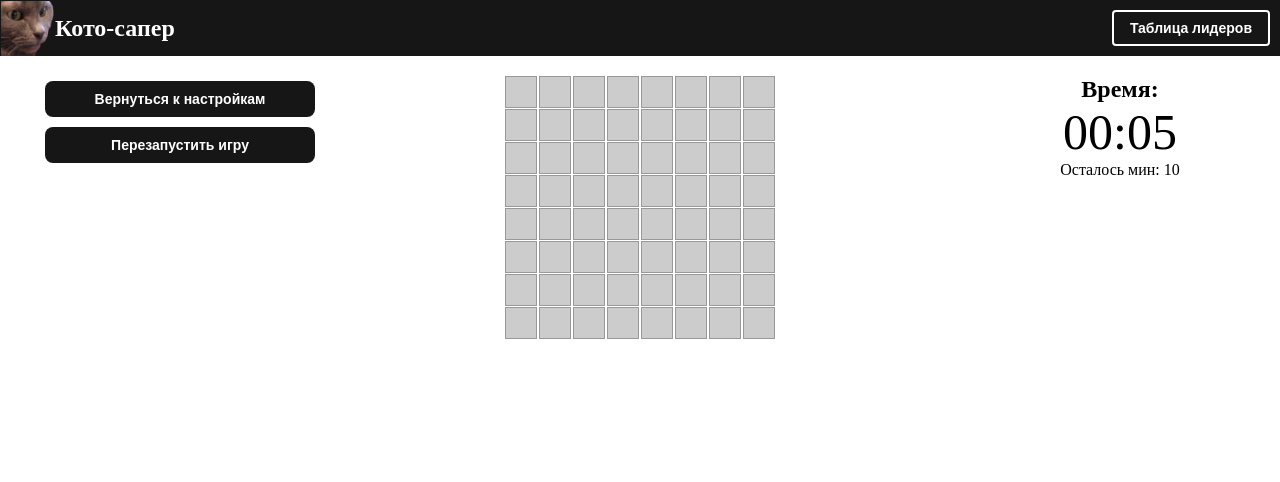
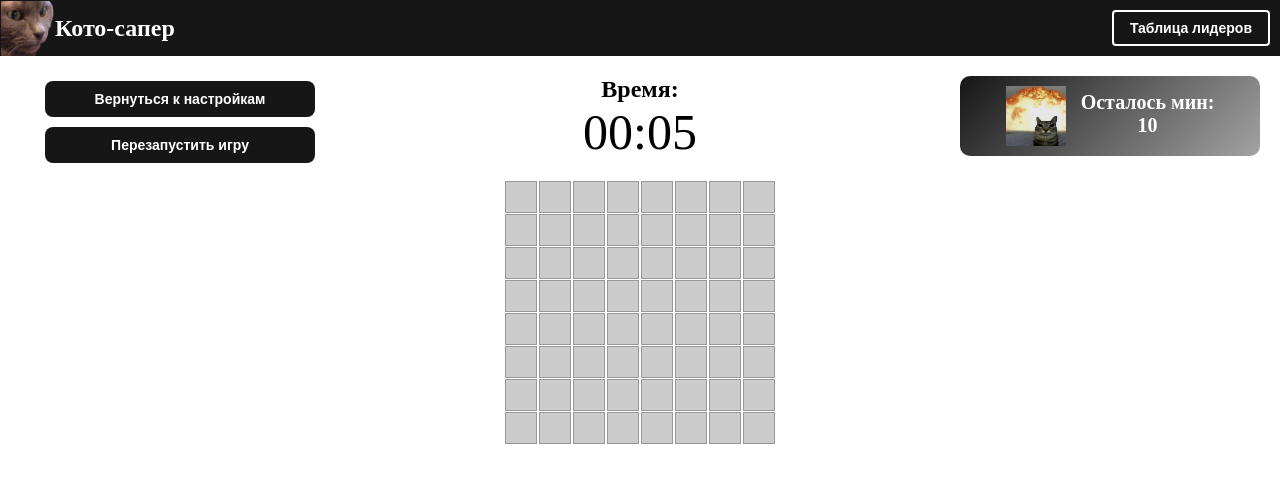
Before and after one commit to liwiggwp/iq-group-minesweeper-game-vue, a Vue app: page /game in a window 1280 px wide. Shown: the top 482 px of the page. Built offline with nearby package versions, Linux system fonts and the light colour scheme; the HTML template or start-up script is replaced by a standard one.

Commit message:
add 'GameMineCounter' component and update his display

```diff
--- /dev/null
+++ b/src/components/GameMineCounter.vue
@@ -0,0 +1,54 @@
+<template>
+  <div class="mine-counter">
+    <div class="mine-icon-container">
+      <img src="@/assets/mine.png" class="mine-icon" />
+    </div>
+    <div class="mine-text">
+      <p>Осталось мин:</p>
+      <p>{{ counterMines }}</p>
+    </div>
+  </div>
+</template>
+
+<script>
+export default {
+  props: {
+    counterMines: {
+      type: Number,
+      required: true,
+    },
+  },
+};
+</script>
+
+<style>
+.mine-counter {
+  display: flex;
+  align-items: center;
+  justify-content: center;
+  background: linear-gradient(135deg, #161616, #a3a3a3);
+  color: #fff;
+  font-size: 24px;
+  font-weight: bold;
+  border-radius: 10px;
+  padding: 10px 20px;
+  margin-right: 20px;
+}
+.mine-icon-container {
+  display: flex;
+  align-items: center;
+  justify-content: center;
+  margin-right: 15px;
+}
+.mine-icon {
+  width: 60px;
+  height: 60px;
+}
+.mine-text {
+  display: flex;
+  flex-direction: column;
+  align-items: center;
+  font-size: 20px;
+  margin-bottom: 5px;
+}
+</style>
--- a/src/view/GameView.vue
+++ b/src/view/GameView.vue
@@ -10,6 +10,7 @@
     </template>
 
     <template #default>
+      <GameTimer :seconds="timer" />
       <div class="board">
         <div v-for="(row, rowIndex) in board" :key="rowIndex" class="row">
           <div
@@ -52,8 +53,7 @@
     </template>
 
     <template #sidebar-right>
-      <GameTimer :seconds="timer" />
-      <p>Осталось мин: {{ counterMines }}</p>
+      <GameMineCounter :counterMines="counterMines" />
     </template>
   </LayoutContainer>
 </template>
@@ -64,6 +64,7 @@ import colors from "@/utils/numberColors";
 import DialogMessage from "@/components/ui/DialogMessage.vue";
 import LayoutContainer from "@/components/layout/LayoutContainer.vue";
 import GameTimer from "@/components/GameTimer.vue";
+import GameMineCounter from "@/components/GameMineCounter.vue";
 
 export default {
   components: {
@@ -71,6 +72,7 @@ export default {
     DialogMessage,
     LayoutContainer,
     GameTimer,
+    GameMineCounter,
   },
   data() {
     return {
@@ -245,6 +247,7 @@ export default {
   display: grid;
   gap: 1px;
   justify-content: center;
+  margin-top: 20px;
 }
 .row {
   display: flex;
```
